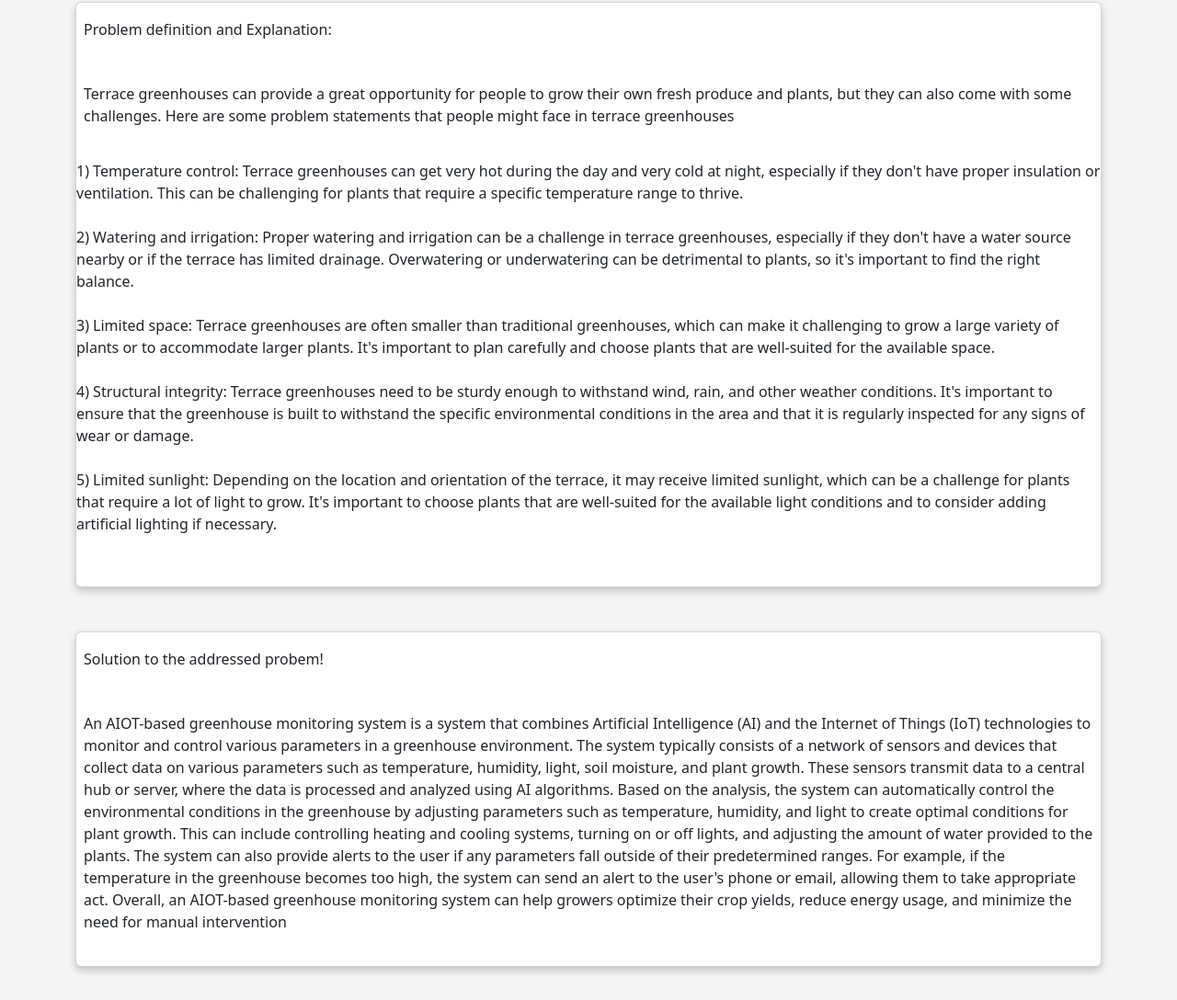
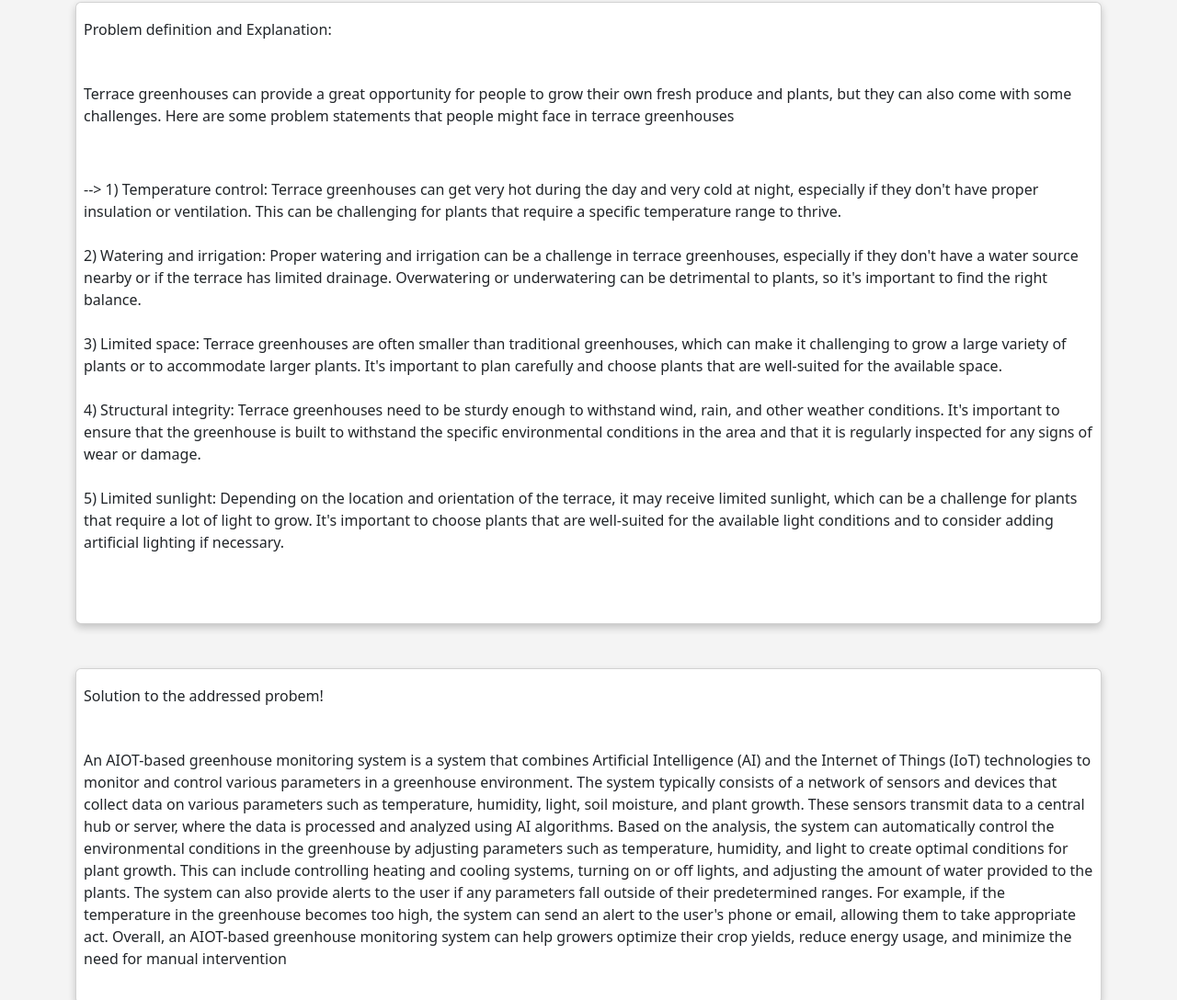
Before and after one commit to BuvanaChandran/GreenHouse, a plain HTML site: page index.html in a window 1280 px wide. Shown: the part 1203-2291 px from the top of the page at 92% size. Drawn offline with nearby package versions, Linux system fonts and the light colour scheme.

Commit message:
Update index.html

```diff
--- a/index.html
+++ b/index.html
@@ -76,7 +76,7 @@
                         produce and plants, but they can also come with some challenges. Here are some
                         problem statements that people might face in terrace greenhouses
 
-                    <ul >
+                    <ul style="padding:20px; >
                         <!--<li class="text">-->
                         1) Temperature control: Terrace greenhouses can get very hot during the day and very
                         cold at night, especially if they don't have proper insulation or ventilation. This can be
@@ -169,8 +169,10 @@
 
         <div class="container">
             <figure class="figure">
+                <div style="text-align:center;">
                 <img src="BlockDiagram.jpeg" class="figure-img img-fluid rounded float-center" alt="A generic square placeholder image with rounded corners in a figure.">
                 <figcaption class="figure-caption">Block Diagram.</figcaption>
+                 </div>
             </figure>
 
             <br />
```
